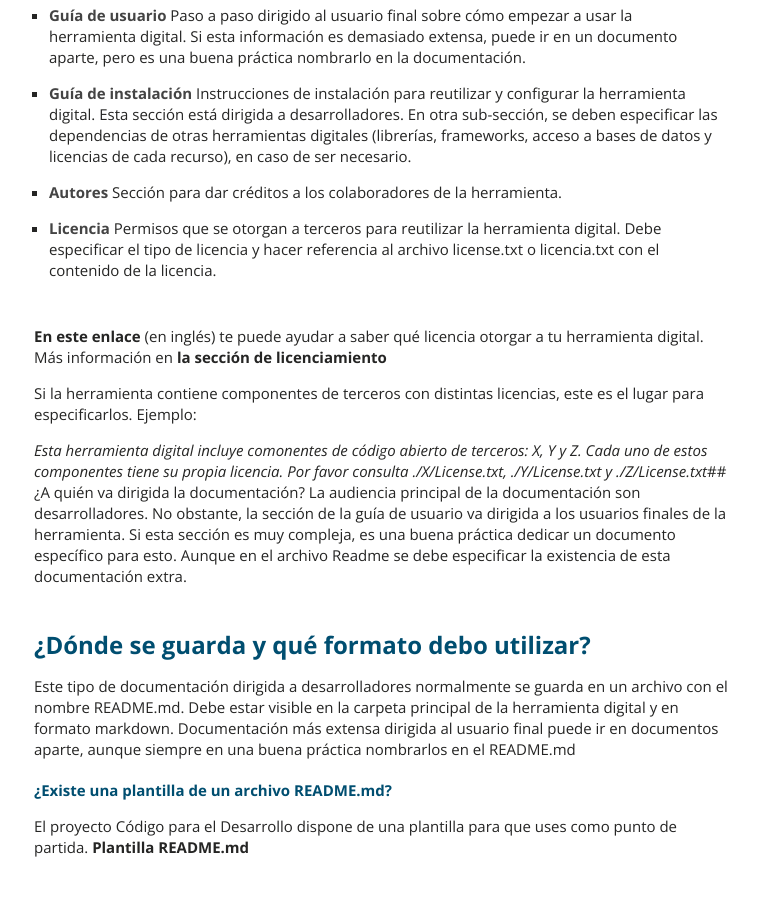
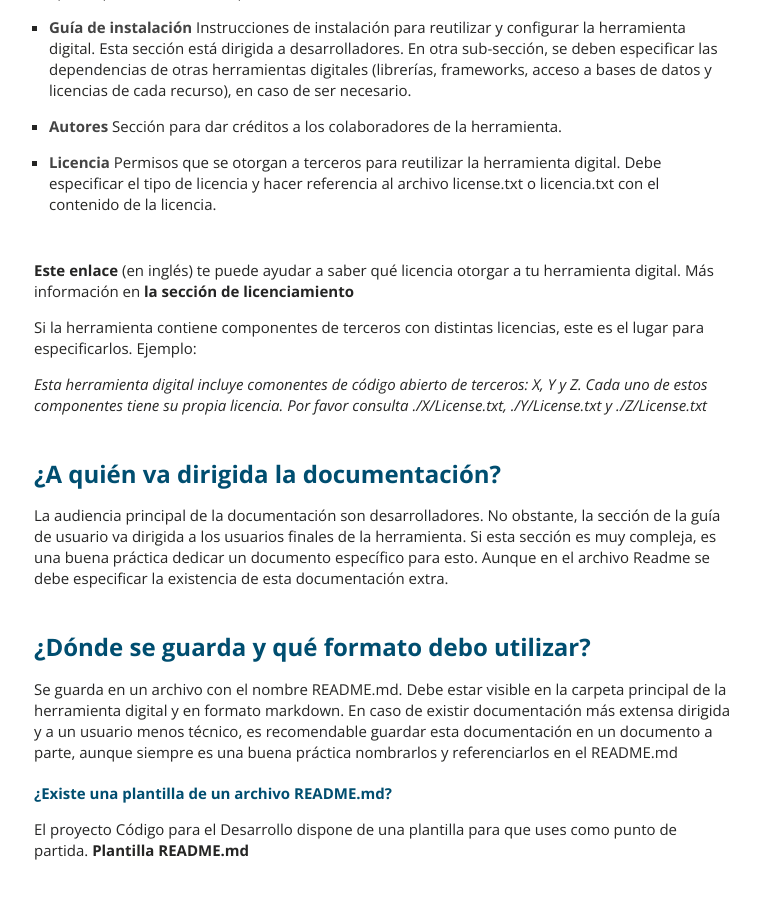
Before and after one commit to EL-BID/guia-de-publicacion, a Jekyll site: the page built from _documents/documentacion.markdown, in a window 1280 px wide and 900 px high, scrolled down 939 px. Shown: the whole window, without its empty margins (136-896 px from the left). Built offline with Jekyll 4.4.1, drawn with Linux system fonts in a browser that asks for light colours.

Commit message:
Update documentacion.markdown

```diff
--- a/_documents/documentacion.markdown
+++ b/_documents/documentacion.markdown
@@ -45,7 +45,6 @@ Debe dar respuesta a las siguientes preguntas:
 
 ## ¿Qué información debo incluir?
 * **Descripción y contexto**
-
 Descripción de las funcionalidades, el contexto donde fue desarrollado y los problemas de desarrollo que ayudó a resolver.
 
 *   **Guía de usuario**
@@ -61,11 +60,17 @@ Sección para dar créditos a los colaboradores de la herramienta.
 *	**Licencia**
 Permisos que se otorgan a terceros para reutilizar la herramienta digital. Debe especificar el tipo de licencia y hacer referencia al archivo license.txt o licencia.txt con el contenido de la licencia.
 
-[En este enlace](https://choosealicense.com/) (en inglés) te puede ayudar a saber qué licencia otorgar a tu herramienta digital. Más información en [la sección de licenciamiento](https://el-bid.github.io/guia-de-publicacion/documents/licenciamiento/)
+[Este enlace](https://choosealicense.com/) (en inglés) te puede ayudar a saber qué licencia otorgar a tu herramienta digital. Más información en [la sección de licenciamiento](https://el-bid.github.io/guia-de-publicacion/documents/licenciamiento/)
 
 Si la herramienta contiene componentes de terceros con distintas licencias, este es el lugar para especificarlos. Ejemplo:
 
-*Esta herramienta digital incluye comonentes de código abierto de terceros: X, Y y Z. Cada uno de estos componentes tiene su propia licencia. Por favor consulta ./X/License.txt, ./Y/License.txt y ./Z/License.txt*## ¿A quién va dirigida la documentación?
+*Esta herramienta digital incluye comonentes de código abierto de terceros: X, Y y Z. Cada uno de estos componentes tiene su propia licencia. Por favor consulta ./X/License.txt, ./Y/License.txt y ./Z/License.txt*
+
+
+
+
+
+## ¿A quién va dirigida la documentación?
 La audiencia principal de la documentación son desarrolladores. No obstante, la sección de la guía de usuario va dirigida a los usuarios finales de la herramienta. Si esta sección es muy compleja, es una buena práctica dedicar un documento específico para esto. Aunque en el archivo Readme se debe especificar la existencia de esta documentación extra.
 
 
@@ -73,8 +78,8 @@ La audiencia principal de la documentación son desarrolladores. No obstante, la
 
 
 ## ¿Dónde se guarda y qué formato debo utilizar?
-Este tipo de documentación dirigida a desarrolladores normalmente se guarda en un archivo con el nombre README.md. Debe estar visible en la carpeta principal de la herramienta digital y en formato markdown.
-Documentación más extensa dirigida al usuario final puede ir en documentos aparte, aunque siempre en una buena práctica nombrarlos en el README.md
+Se guarda en un archivo con el nombre README.md. Debe estar visible en la carpeta principal de la herramienta digital y en formato markdown.
+En caso de existir documentación más extensa dirigida y a un usuario menos técnico, es recomendable guardar esta documentación en un documento a parte, aunque siempre es una buena práctica nombrarlos y referenciarlos en el README.md
 
 
 
@@ -91,23 +96,19 @@ El proyecto Código para el Desarrollo dispone de una plantilla para que uses co
 ## ¿Qué secciones son deseables?
 
 *	**Cómo contribuir**
-
 Sección que explica a nuevos desarrolladores el proceso para contribuir a proyectos.
 
 *	**Código de conducta**
-
 El código de conducta establece las normas sociales, reglas y responsabilidades que los individuos y organizaciones deben seguir al interactuar de alguna manera con la herramienta digital o su comunidad. Es una buena práctica para crear un ambiente de respeto e inclusión en las contribuciones al proyecto. La plataforma Github premia y ayuda a los repositorios dispongan de este archivo. Al crear CODE_OF_CONDUCT.md puedes empezar desde una plantilla sugerida por ellos. Aquí tienes una plantilla propuesta por Contributor Convenant que puedes usar para tu proyecto.
 
 *	**Insignias (badges)**
-
 Las insignias (badges) pequeñas imágenes incrustadas en el README.md que especifican de una manera legible y concisa el estado de la herramienta.  Existen insignias para el estado de desarrollo, el número de descargas, el versionado, sociales u otras.
 En este link podrás encontrar información [https://shields.io/](https://shields.io/)
+
 * **Versión**
-
 Indica un listado de las versiones de las herramientas digital y las funcionalidades añadidas a cada versión.
 
 * **Reconocimientos**
-
 Reconocimientos a otras personas u organizaciones que hayan contribuido de alguna forma al proyecto 3.
 
 
@@ -116,9 +117,3 @@ Reconocimientos a otras personas u organizaciones que hayan contribuido de algun
 
 ## ¿Existe algún otro tipo de documentación a parte del README.md?
 A parte de la documentación más técnica dirigida a desarrolladores, existe la guía de usuario. Si se trata de documentación muy extensa y muy detallada es buena práctica ponerla en un archivo a parte y especificarlo en el README.md.
-
-
-
-
-
----
```
